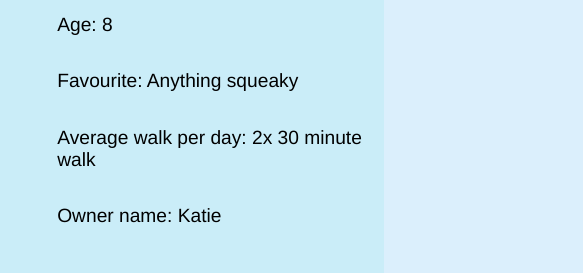
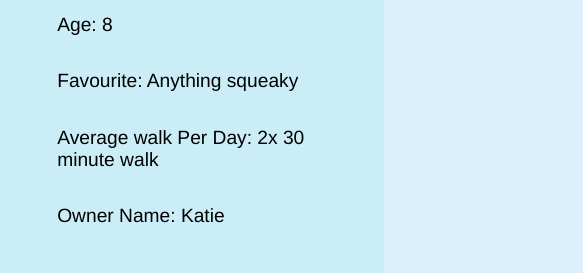
Before and after one commit to KatiePoole/myfirstrepo, a plain HTML site: page index.html in a window 1280 px wide. Shown: the part 527-800 px from the top of the page, 0-583 px from the left. Drawn offline with Linux system fonts and the light colour scheme.

Commit message:
added capitals

```diff
--- a/index.html
+++ b/index.html
@@ -28,8 +28,8 @@
                     <li>Breed: Greyhound</li>
                     <li>Age: 8</li>
                     <li>Favourite: Anything squeaky</li>
-                    <li>Average walk per day: 2x 30 minute walk</li>
-                    <li>Owner name: Katie</li>
+                    <li>Average walk Per Day: 2x 30 minute walk</li>
+                    <li>Owner Name: Katie</li>
 
                 </ul>
 
```
